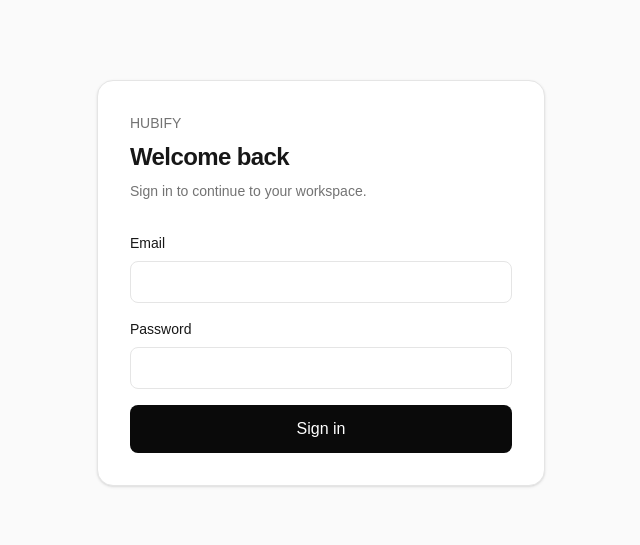
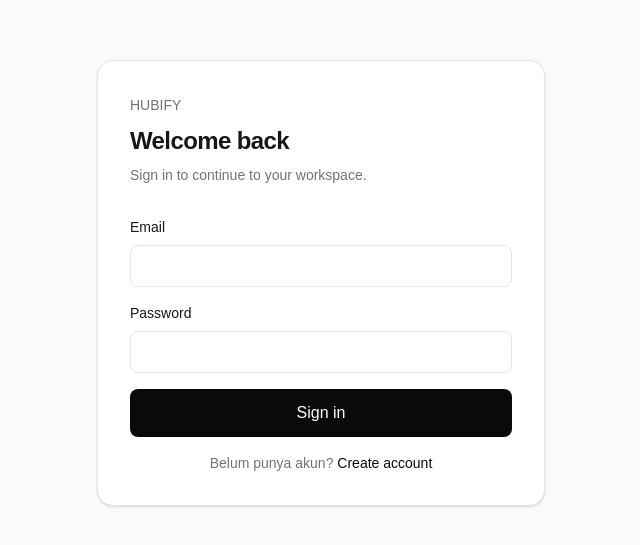
Before and after one commit to Assyauq26/Hubify, a Next.js app: page /login in a window 1280 px wide. Shown: the part 117-662 px from the top of the page, without its empty margins (319-959 px from the left). Built offline with nearby package versions, Linux system fonts and the light colour scheme.

Commit message:
feat(auth): wire login page to Supabase auth

```diff
--- a/app/login/page.tsx
+++ b/app/login/page.tsx
@@ -1,25 +1,31 @@
-export default function LoginPage() {
+import Link from 'next/link'
+import LoginForm from './LoginForm'
+
+export default async function LoginPage({
+  searchParams,
+}: {
+  searchParams: Promise<{ registered?: string }>
+}) {
+  const params = await searchParams
+
   return (
     <main className="flex min-h-screen items-center justify-center bg-neutral-50 px-5 py-10">
       <section className="w-full max-w-md rounded-2xl border border-neutral-200 bg-white p-6 shadow-sm sm:p-8">
         <div className="mb-8">
-          <p className="text-sm font-medium text-neutral-500">HUBIFY</p>
+          <Link href="/" className="text-sm font-medium text-neutral-500 hover:text-neutral-950">
+            HUBIFY
+          </Link>
           <h1 className="mt-2 text-2xl font-semibold tracking-tight">Welcome back</h1>
           <p className="mt-2 text-sm text-neutral-500">Sign in to continue to your workspace.</p>
         </div>
-        <form className="space-y-4">
-          <label className="block text-sm font-medium">
-            Email
-            <input type="email" name="email" autoComplete="email" required className="mt-2 w-full rounded-lg border border-neutral-200 px-3 py-2.5 outline-none focus:border-neutral-950" />
-          </label>
-          <label className="block text-sm font-medium">
-            Password
-            <input type="password" name="password" autoComplete="current-password" required className="mt-2 w-full rounded-lg border border-neutral-200 px-3 py-2.5 outline-none focus:border-neutral-950" />
-          </label>
-          <button type="submit" className="w-full rounded-lg bg-neutral-950 px-4 py-3 text-sm font-medium text-white hover:bg-neutral-800">
-            Sign in
-          </button>
-        </form>
+
+        {params.registered === '1' ? (
+          <div className="mb-4 rounded-lg border border-emerald-200 bg-emerald-50 px-3 py-2.5 text-sm text-emerald-700">
+            Account created. Check your email to confirm your account, then sign in.
+          </div>
+        ) : null}
+
+        <LoginForm />
       </section>
     </main>
   )
```
